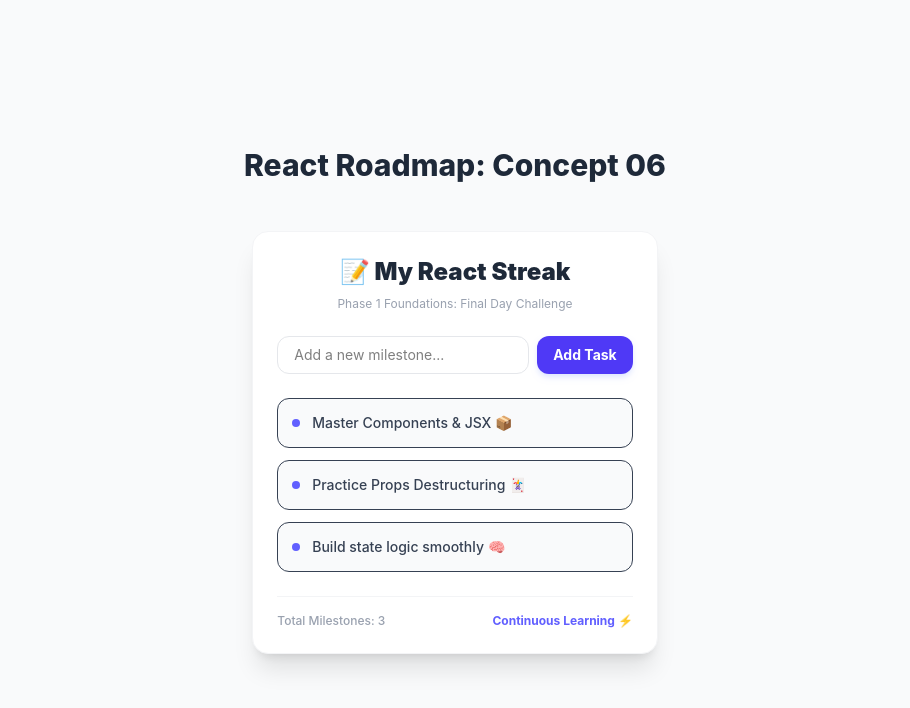
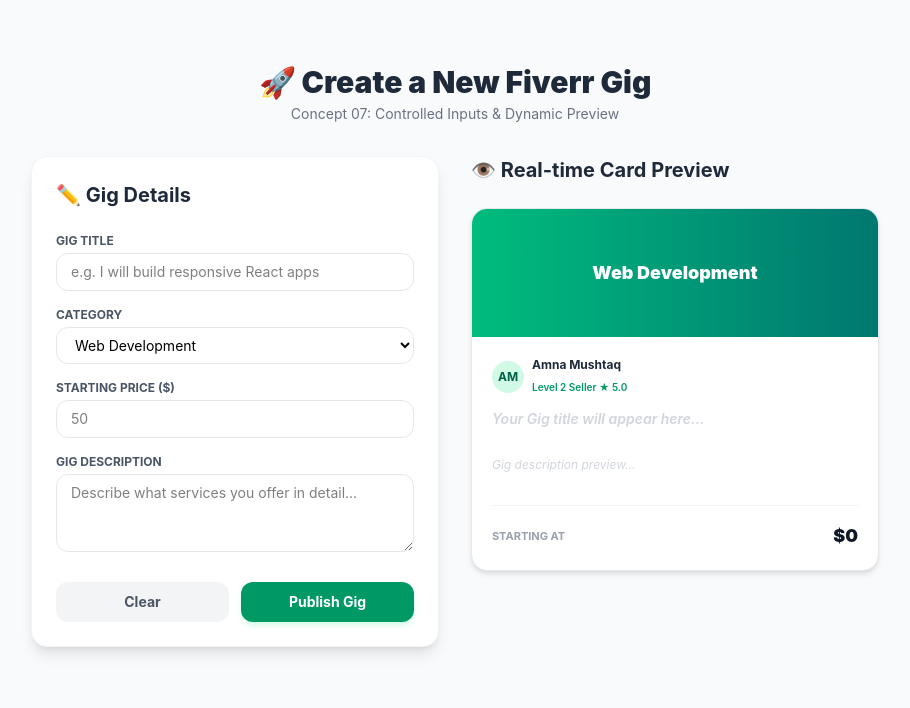
Before and after one commit to Amna-web-droid/React-Road-map, a React (Vite) app in the folder my-react-app/: page / in a window 1280 px wide. Shown: the top 708 px of the page, without its empty margins (185-1095 px from the left). Built offline with nearby package versions, Linux system fonts and the light colour scheme.

Commit message:
Day 7: Mastered Controlled Inputs with Fiverr Gig Form and real-time preview

```diff
--- a/my-react-app/src/App.jsx
+++ b/my-react-app/src/App.jsx
@@ -1,13 +1,10 @@
 import React from 'react';
-import TodoList from './components/06-lists-keys/TodoList';
+import FiverrGigForm from './components/07-forms-controlled-inputs/FiverrGigForm';
 
 const App = () => {
   return (
-    <div className="bg-gray-50 min-h-screen flex flex-col justify-center items-center py-12">
-      <h1 className="text-3xl font-extrabold text-gray-800 mb-2">
-        React Roadmap: Concept 06
-      </h1>
-      <TodoList />
+    <div className="bg-gray-50 min-h-screen py-10">
+      <FiverrGigForm />
     </div>
   );
 };
--- /dev/null
+++ b/my-react-app/src/components/07-forms-controlled-inputs/FiverrGigForm.jsx
@@ -0,0 +1,230 @@
+import React, { useState } from "react";
+
+const FiverrGigForm = () => {
+  // 1. Single State Object for all form fields
+  const [formData, setFormData] = useState({
+    title: "",
+    category: "Web Development",
+    price: "",
+    description: "",
+  });
+
+  // State to hold submitted gigs list
+  const [submittedGig, setSubmittedGig] = useState(null);
+
+  // 2. Smart Universal Change Handler
+  const handleChange = (e) => {
+    const { name, value } = e.target;
+    setFormData((prevData) => ({
+      ...prevData,
+      [name]: value,
+    }));
+  };
+
+  // 3. Form Submission Handler
+  const handleSubmit = (e) => {
+    e.preventDefault();
+
+    if (
+      !formData.title.trim() ||
+      !formData.price ||
+      !formData.description.trim()
+    ) {
+      alert("Please fill in all the required fields!");
+      return;
+    }
+
+    setSubmittedGig(formData);
+  };
+
+  // Reset Form
+  const handleReset = () => {
+    setFormData({
+      title: "",
+      category: "Web Development",
+      price: "",
+      description: "",
+    });
+    setSubmittedGig(null);
+  };
+
+  return (
+    <div className="max-w-4xl mx-auto p-6">
+      <div className="text-center mb-8">
+        <h1 className="text-3xl font-black text-gray-800">
+          🚀 Create a New Fiverr Gig
+        </h1>
+        <p className="text-sm text-gray-500 mt-1">
+          Concept 07: Controlled Inputs & Dynamic Preview
+        </p>
+      </div>
+
+      <div className="grid grid-cols-1 md:grid-cols-2 gap-8">
+        {/* --- FORM SECTION --- */}
+        <div className="bg-white p-6 rounded-2xl shadow-lg border border-gray-100">
+          <h2 className="text-xl font-bold text-gray-800 mb-6 flex items-center gap-2">
+            ✏️ Gig Details
+          </h2>
+
+          <form onSubmit={handleSubmit} className="space-y-4">
+            {/* Input 1: Gig Title */}
+            <div>
+              <label className="block text-xs font-bold text-gray-600 uppercase mb-1">
+                Gig Title
+              </label>
+              <input
+                type="text"
+                name="title"
+                value={formData.title}
+                onChange={handleChange}
+                placeholder="e.g. I will build responsive React apps"
+                className="w-full px-3.5 py-2 border border-gray-200 rounded-xl focus:ring-2 focus:ring-emerald-500 focus:outline-none text-sm transition-all"
+              />
+            </div>
+
+            {/* Input 2: Category */}
+            <div>
+              <label className="block text-xs font-bold text-gray-600 uppercase mb-1">
+                Category
+              </label>
+              <select
+                name="category"
+                value={formData.category}
+                onChange={handleChange}
+                className="w-full px-3.5 py-2 border border-gray-200 rounded-xl focus:ring-2 focus:ring-emerald-500 focus:outline-none text-sm bg-white transition-all"
+              >
+                <option value="Web Development">Web Development</option>
+                <option value="UI/UX Design">UI/UX Design</option>
+                <option value="Graphic Design">Graphic Design</option>
+                <option value="Digital Marketing">Digital Marketing</option>
+              </select>
+            </div>
+
+            {/* Input 3: Price */}
+            <div>
+              <label className="block text-xs font-bold text-gray-600 uppercase mb-1">
+                Starting Price ($)
+              </label>
+              <input
+                type="number"
+                name="price"
+                value={formData.price}
+                onChange={handleChange}
+                placeholder="50"
+                className="w-full px-3.5 py-2 border border-gray-200 rounded-xl focus:ring-2 focus:ring-emerald-500 focus:outline-none text-sm transition-all"
+              />
+            </div>
+
+            {/* Input 4: Description */}
+            <div>
+              <label className="block text-xs font-bold text-gray-600 uppercase mb-1">
+                Gig Description
+              </label>
+              <textarea
+                name="description"
+                value={formData.description}
+                onChange={handleChange}
+                rows="3"
+                placeholder="Describe what services you offer in detail..."
+                className="w-full px-3.5 py-2 border border-gray-200 rounded-xl focus:ring-2 focus:ring-emerald-500 focus:outline-none text-sm transition-all"
+              ></textarea>
+            </div>
+
+            {/* Buttons */}
+            <div className="flex gap-3 pt-2">
+              <button
+                type="button"
+                onClick={handleReset}
+                className="w-1/2 py-2.5 bg-gray-100 hover:bg-gray-200 text-gray-600 font-bold text-sm rounded-xl transition-all active:scale-95"
+              >
+                Clear
+              </button>
+              <button
+                type="submit"
+                className="w-1/2 py-2.5 bg-emerald-600 hover:bg-emerald-700 text-white font-bold text-sm rounded-xl shadow-md shadow-emerald-100 transition-all active:scale-95"
+              >
+                Publish Gig
+              </button>
+            </div>
+          </form>
+        </div>
+
+        {/* --- LIVE CARD PREVIEW SECTION --- */}
+        <div className="flex flex-col justify-between">
+          <div>
+            <h2 className="text-xl font-bold text-gray-800 mb-6 flex items-center gap-2">
+              👁️ Real-time Card Preview
+            </h2>
+
+            {/* Fiverr Styled Card */}
+            <div className="bg-white rounded-2xl border border-gray-200 shadow-md overflow-hidden hover:shadow-xl transition-all">
+              {/* Fake Cover Image Banner */}
+              <div className="h-32 bg-linear-to-r from-emerald-500 to-teal-700 flex items-center justify-center text-white font-black text-lg p-4 text-center">
+                {formData.category}
+              </div>
+
+              <div className="p-5">
+                {/* Seller Info */}
+                <div className="flex items-center gap-2 mb-3">
+                  <div className="w-8 h-8 rounded-full bg-emerald-100 text-emerald-800 font-bold flex items-center justify-center text-xs">
+                    AM
+                  </div>
+                  <div>
+                    <h4 className="text-xs font-bold text-gray-800">
+                      Amna Mushtaq
+                    </h4>
+                    <span className="text-[10px] text-emerald-600 font-semibold">
+                      Level 2 Seller ★ 5.0
+                    </span>
+                  </div>
+                </div>
+
+                {/* Dynamic Title */}
+                <h3 className="font-semibold text-gray-800 text-sm line-clamp-2 min-h-10">
+                  {formData.title || (
+                    <span className="text-gray-300 italic">
+                      Your Gig title will appear here...
+                    </span>
+                  )}
+                </h3>
+
+                {/* Dynamic Description */}
+                <p className="text-xs text-gray-500 mt-2 line-clamp-2 min-h-8">
+                  {formData.description || (
+                    <span className="text-gray-300 italic">
+                      Gig description preview...
+                    </span>
+                  )}
+                </p>
+
+                <hr className="my-4 border-gray-100" />
+
+                {/* Price Footer */}
+                <div className="flex items-center justify-between">
+                  <span className="text-[11px] font-bold text-gray-400 uppercase">
+                    STARTING AT
+                  </span>
+                  <span className="text-lg font-black text-gray-900">
+                    ${formData.price || "0"}
+                  </span>
+                </div>
+              </div>
+            </div>
+          </div>
+
+          {/* Success Box after Submission */}
+          {submittedGig && (
+            <div className="mt-6 p-4 bg-emerald-50 border border-emerald-200 rounded-xl text-emerald-900 text-xs animate-fadeIn">
+              <p className="font-bold">🎉 Gig Published Successfully!</p>
+              <p className="mt-1">
+                Your gig is now live on Fiverr demo portal.
+              </p>
+            </div>
+          )}
+        </div>
+      </div>
+    </div>
+  );
+};
+
+export default FiverrGigForm;
```
Also changed, not shown: my-react-app/src/components/07-forms-controlled-inputs/README.md (added).
